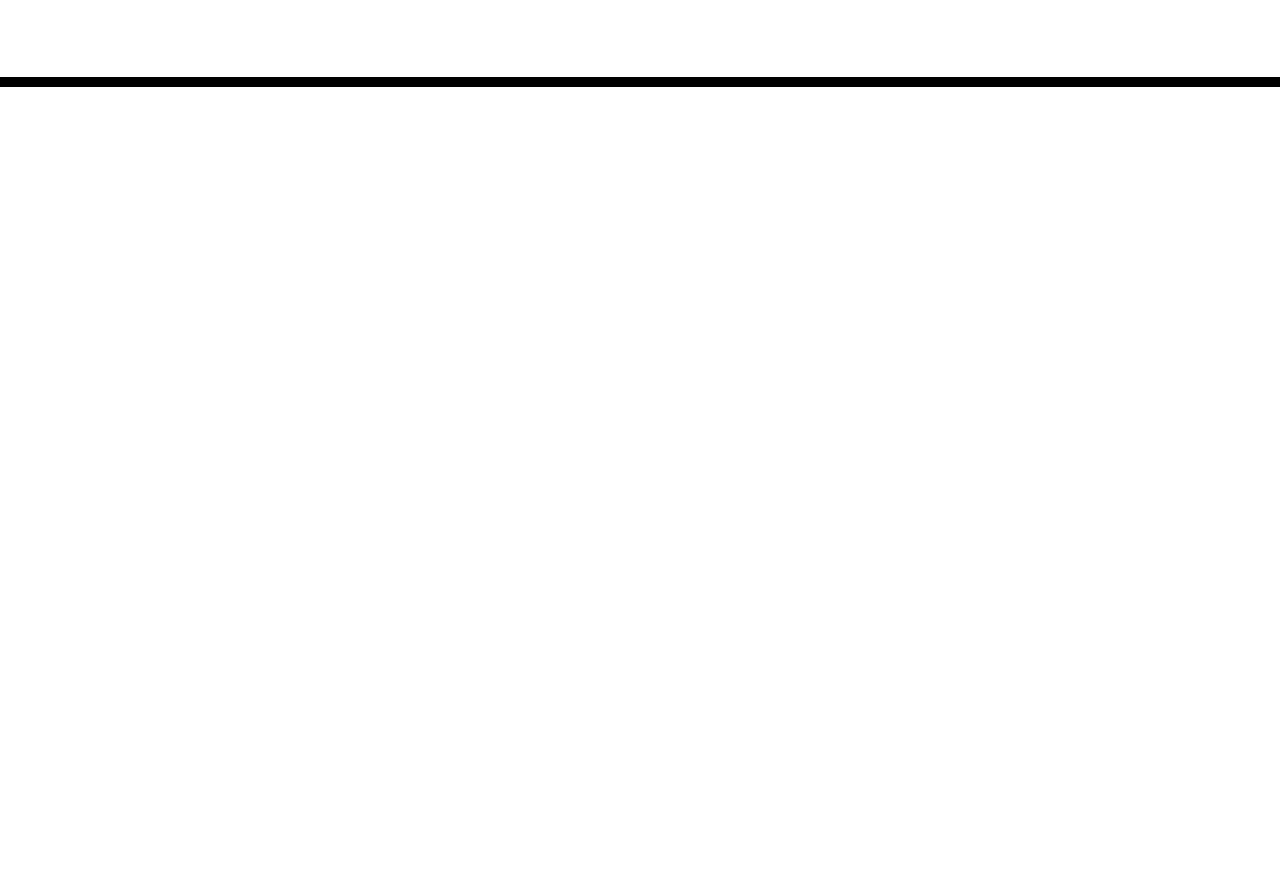
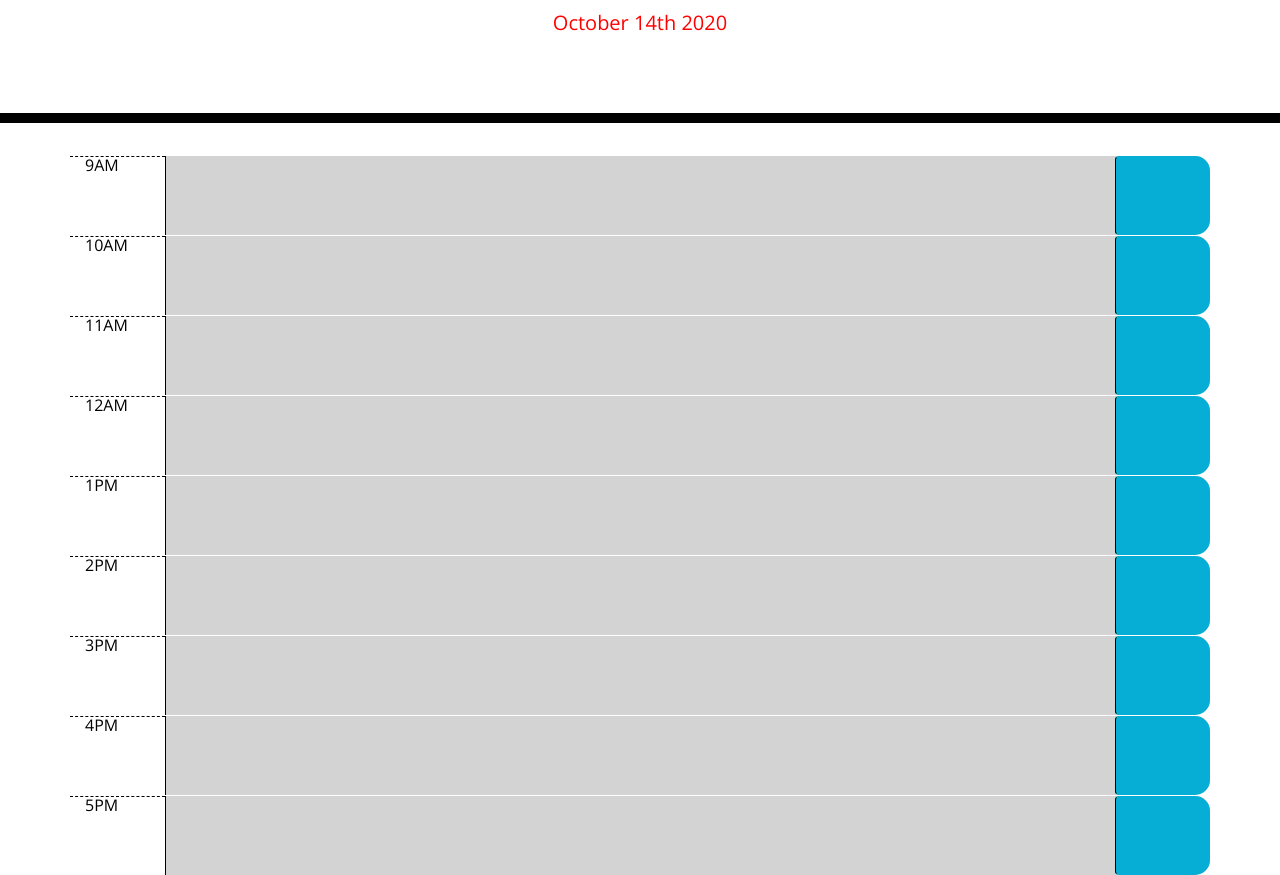
Before and after one commit to nbmc1991/dayplanner, a plain HTML site: page index.html in a window 1280 px wide. Shown: the part 181-1056 px from the top of the page. Before the commit the page ends 800 px from the top, so only its background shows below. Drawn offline with nearby package versions, Linux system fonts and the light colour scheme; files that its build step writes are made by us from their sources.

Commit message:
updates to js

```diff
--- a/assets/style.css
+++ b/assets/style.css
@@ -26,8 +26,9 @@ textarea{
 }
 
 .time-block{
-  text-align: center;
+  text-align: left;
   border-radius: 15px;
+
 }
 
 .row {
@@ -52,6 +53,11 @@ textarea{
   color: white;
 }
 
+#day-planner{
+  display: grid;
+  grid-template-columns: 1fr;
+}
+
 .future {
   background-color: #77dd77;
   color: white;
@@ -69,3 +75,7 @@ textarea{
   font-size: 20px;
   transition: all .3s ease-in-out;
 }
+
+#todo-text {
+  width: fit-content;
+}
--- a/index.html
+++ b/index.html
@@ -1,24 +1,15 @@
 <!DOCTYPE html>
 <html lang="en">
+
 <head>
   <meta charset="UTF-8" />
   <meta name="viewport" content="width=device-width, initial-scale=1.0" />
   <meta http-equiv="X-UA-Compatible" content="ie=edge" />
-    <link
-      rel="stylesheet"
-      href="https://stackpath.bootstrapcdn.com/bootstrap/4.3.1/css/bootstrap.min.css"
-    />
-    <link
-      rel="stylesheet"
-      href="https://use.fontawesome.com/releases/v5.8.1/css/all.css"
-      integrity="sha384-50oBUHEmvpQ+1lW4y57PTFmhCaXp0ML5d60M1M7uH2+nqUivzIebhndOJK28anvf"
-      crossorigin="anonymous"
-    />
-    <link
-      href="https://fonts.googleapis.com/css?family=Open+Sans&display=swap"
-      rel="stylesheet"
-    />
-    <link rel="stylesheet" href="style.css" />
+  <link rel="stylesheet" href="https://stackpath.bootstrapcdn.com/bootstrap/4.3.1/css/bootstrap.min.css" />
+  <link rel="stylesheet" href="https://use.fontawesome.com/releases/v5.8.1/css/all.css"
+    integrity="sha384-50oBUHEmvpQ+1lW4y57PTFmhCaXp0ML5d60M1M7uH2+nqUivzIebhndOJK28anvf" crossorigin="anonymous" />
+  <link href="https://fonts.googleapis.com/css?family=Open+Sans&display=swap" rel="stylesheet" />
+  <link rel="stylesheet" href="assets/style.css" />
   <title>Work Day Scheduler</title>
 </head>
 
@@ -26,13 +17,69 @@
   <header class="jumbotron">
     <h1 class="display-3">Work Day Scheduler</h1>
     <p class="lead">A simple calendar app for scheduling your work day</p>
-      <p id="currentDay" class="lead"></p>
+    <!-- DAY DATE TIME -->
+    <p id="currentDay" class="lead" style="color:red;">DAY, DATE, TIME</p>
   </header>
   <div class="container">
     <!-- Timeblocks go here -->
+    <!-- <div class="time-block" style="width: 100%; height: 100%;">
+    </div> -->
+    <div class="row time-block" id="9">
+      <div class="hour col-md-1">9AM</div>
+      <textarea class="description col-md-10"></textarea>
+      <button class="btn saveBtn col-md-1"></button>
+    </div>
+    <div class="row time-block" id="10">
+      <div class="hour col-md-1">10AM</div>
+      <textarea class="description col-md-10"></textarea>
+      <button class="btn saveBtn col-md-1"></button>
+    </div>
+    <div class="row time-block" id="11">
+      <div class="hour col-md-1">11AM</div>
+      <textarea class="description col-md-10"></textarea>
+      <button class="btn saveBtn col-md-1"></button>
+    </div>
+    <div class="row time-block" id="12">
+      <div class="hour col-md-1">12AM</div>
+      <textarea class="description col-md-10"></textarea>
+      <button class="btn saveBtn col-md-1"></button>
+    </div>
+    <div class="row time-block" id="13">
+      <div class="hour col-md-1">1PM</div>
+      <textarea class="description col-md-10"></textarea>
+      <button class="btn saveBtn col-md-1"></button>
+    </div>
+    <div class="row time-block" id="14">
+      <div class="hour col-md-1">2PM</div>
+      <textarea class="description col-md-10"></textarea>
+      <button class="btn saveBtn col-md-1"></button>
+    </div>
+    <div class="row time-block" id="15">
+      <div class="hour col-md-1">3PM</div>
+      <textarea class="description col-md-10"></textarea>
+      <button class="btn saveBtn col-md-1"></button>
+    </div>
+    <div class="row time-block" id="16">
+      <div class="hour col-md-1">4PM</div>
+      <textarea class="description col-md-10"></textarea>
+      <button class="btn saveBtn col-md-1"></button>
+    </div>
+    <div class="row time-block" id="17">
+      <div class="hour col-md-1">5PM</div>
+      <textarea class="description col-md-10"></textarea>
+      <button class="btn saveBtn col-md-1"></button>
+    </div>
+
+
   </div>
 
   <script src="https://code.jquery.com/jquery-3.4.1.min.js"></script>
   <script src="https://cdnjs.cloudflare.com/ajax/libs/moment.js/2.24.0/moment.min.js"></script>
+
+  <script src="assets/index.js">
+
+
+  </script>
 </body>
+
 </html>
```
Also changed, not shown: 1 other file. Lines whose indentation alone changed are shown as unchanged.
